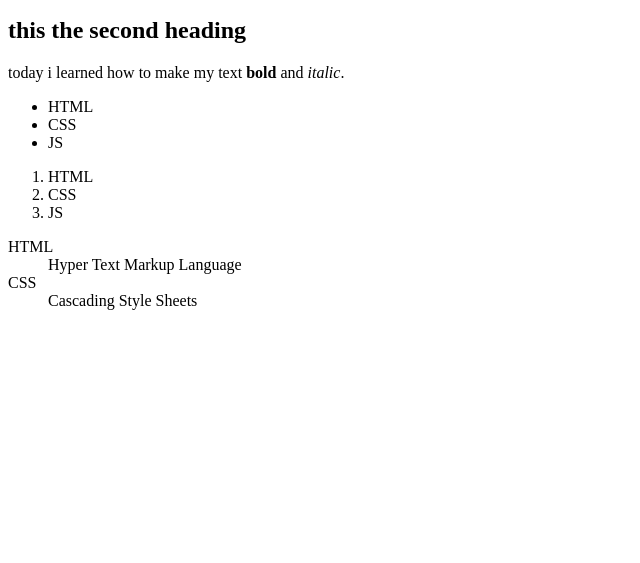
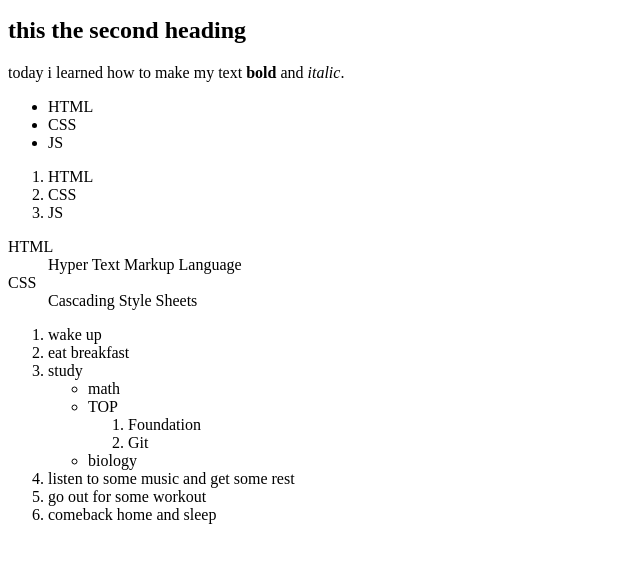
Before and after one commit to GoTHxD4rKnEss/HTML-trainings, a plain HTML site: page html-boilerplate.html in a window 1280 px wide. Shown: the part 101-664 px from the top of the page, without its empty margins (0-640 px from the left). Drawn offline with Linux system fonts and the light colour scheme.

Commit message:
Added a nested list to html-boilerplate.html and created index.html for showcasing links nad images

```diff
--- a/html-boilerplate.html
+++ b/html-boilerplate.html
@@ -35,6 +35,38 @@
         <dd>Cascading Style Sheets</dd>
     </dl>
 
+    <!-- One trick with nesting lists is to know where to begin and end each list and list item -->
+    <!-- i guess this is what should a nested list look like -->
+
+    <ol>
+        <li>wake up</li>
+        <li>eat breakfast</li>
+        <li> study
+            <ul>
+                <li>math</li>
+                <li>TOP
+                    <ol>
+                        <li>Foundation</li>
+                        <li>Git</li>
+                    </ol>
+                </li>
+                <li>biology</li>
+            </ul>
+
+        </li>
+        <li> listen to some music and get some rest </li>
+        <li> go out for some workout </li>
+        <li> comeback home and sleep </li>
+    </ol>
+
+
+
+
+
+
+
+
+
 
 
 
```
Also changed, not shown: index.html (added, +14 -0 lines).
